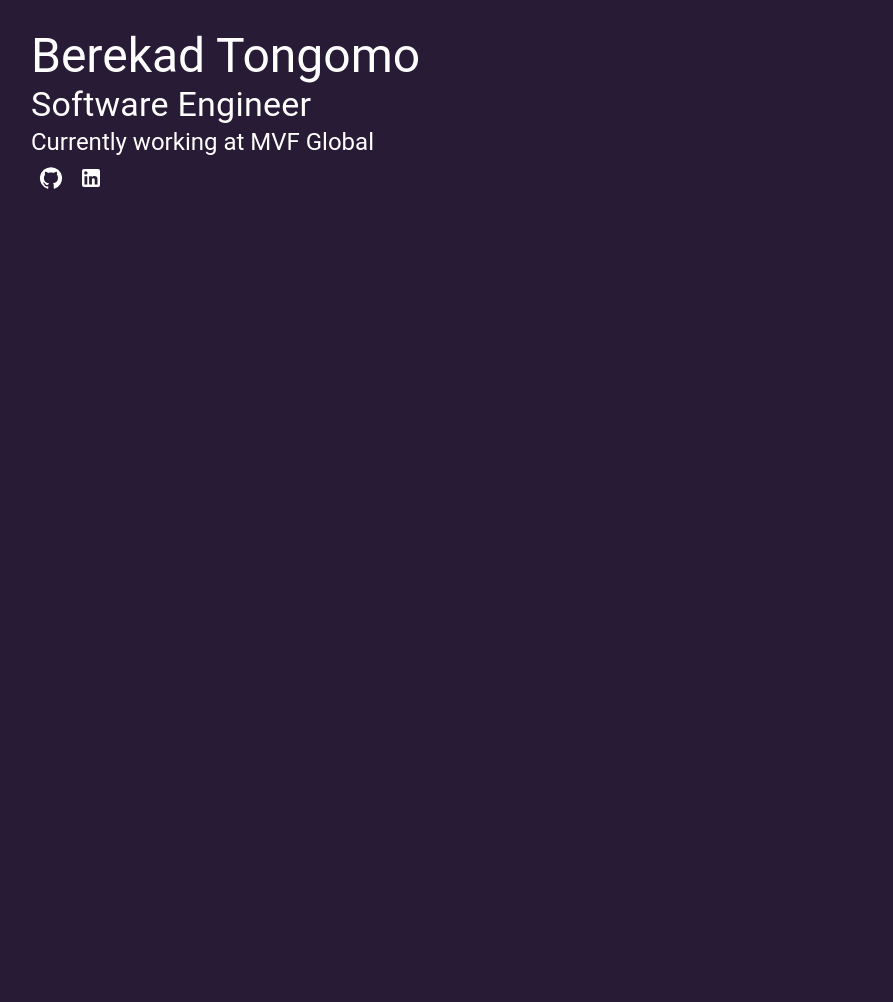
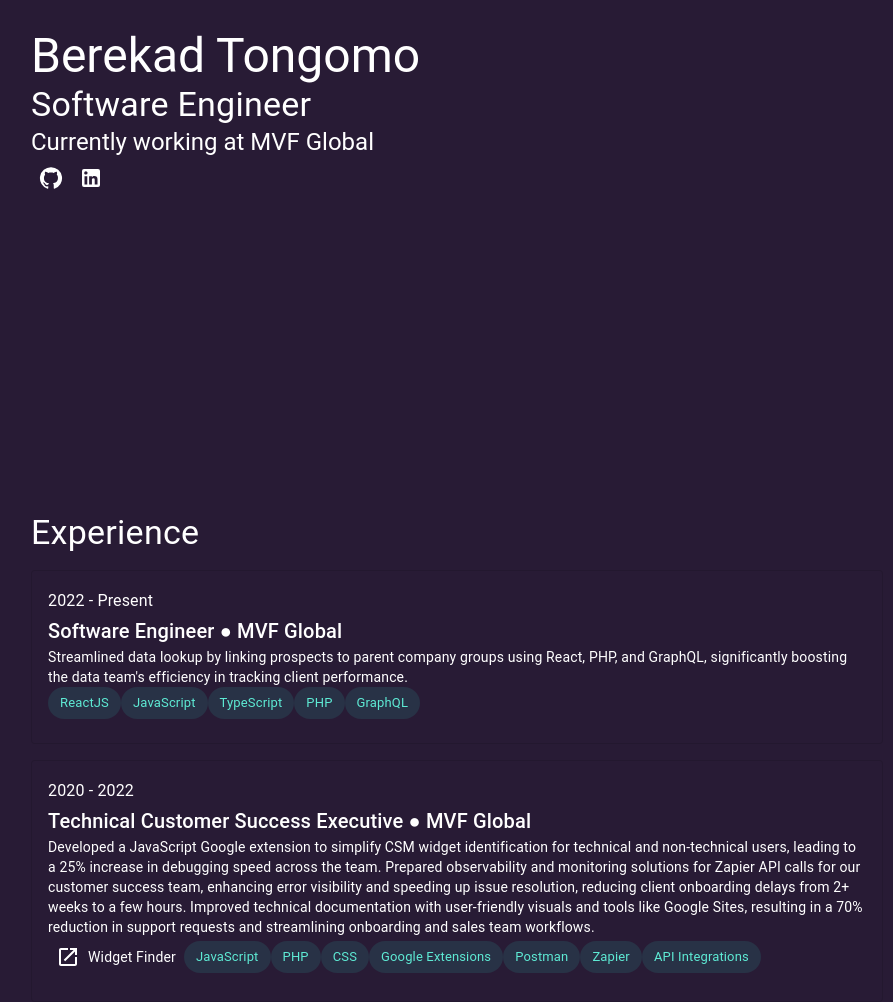
Before and after one commit to kadton/berekad-tongomo, a Gatsby site: page / in a window 1280 px wide. Shown: the whole page, without its empty margins (183-1076 px from the left). Before the commit the page ends 800 px from the top, so only its background shows below. Built offline with nearby package versions, Linux system fonts and the light colour scheme; Gatsby itself is replaced by a stand-in of ours.

Commit message:
001-feature-main-content: Created work experience section for main content

```diff
--- /dev/null
+++ b/src/components/Experience.tsx
@@ -0,0 +1,95 @@
+import React from "react";
+import {
+  Box,
+  Container,
+  Grid,
+  Typography,
+  Card,
+  CardContent,
+  IconButton,
+  Chip,
+} from "@mui/material";
+import LaunchIcon from "@mui/icons-material/Launch";
+import { config } from "../config";
+
+interface IProjects {
+  name: string;
+  icon: string;
+  link: string;
+}
+
+interface IWorkExperience {
+  role: string;
+  company: string;
+  link: string;
+  start: string;
+  end: string;
+  summary: string;
+  skills: string[];
+  projects: IProjects[];
+}
+
+function LinkTextIcon({ name, icon, link }: IProjects) {
+  return (
+    <IconButton
+      color="info"
+      aria-aria-label="open link"
+      href={link}
+      target="_blank"
+    >
+      <LaunchIcon />
+      <Typography ml={1} variant="body2">
+        {name}
+      </Typography>
+    </IconButton>
+  );
+}
+
+function WorkExperience({
+  start,
+  end,
+  role,
+  company,
+  summary,
+  projects,
+  skills,
+}: IWorkExperience) {
+  return (
+    <Grid item>
+      <Card variant="outlined">
+        <CardContent>
+          <Typography variant="subtitle1">
+            {start} - {end}
+          </Typography>
+          <Typography variant="h6">
+            {role} {"\u25CF"} {company}
+          </Typography>
+          <Typography variant="body2">{summary}</Typography>
+          {projects.map((project) => (
+            <LinkTextIcon {...project} key={project.name} />
+          ))}
+          {skills.map((skill) => (
+            <Chip label={skill} color="secondary" />
+          ))}
+        </CardContent>
+      </Card>
+    </Grid>
+  );
+}
+
+const Experience = () => {
+  return (
+    <Container maxWidth="md">
+      <Box mt={4} mb={2}>
+        <Typography variant="h4">Experience</Typography>
+      </Box>
+      <Grid container direction="column" spacing={2}>
+        {config.experiences.map((experience) => (
+          <WorkExperience {...experience} key={experience.summary} />
+        ))}
+      </Grid>
+    </Container>
+  );
+};
+
+export default Experience;
--- a/src/config.ts
+++ b/src/config.ts
@@ -16,7 +16,7 @@
   },
   experiences: [
     {
-      title: "Software Engineer",
+      role: "Software Engineer",
       company: "MVF Global",
       link: "https://mvfglobal.com/",
       start: "2022",
@@ -24,9 +24,10 @@
       summary:
         "Streamlined data lookup by linking prospects to parent company groups using React, PHP, and GraphQL, significantly boosting the data team's efficiency in tracking client performance. ",
       skills: ["ReactJS", "JavaScript", "TypeScript", "PHP", "GraphQL"],
+      projects: [],
     },
     {
-      title: "Technical Customer Success Executive",
+      role: "Technical Customer Success Executive",
       company: "MVF Global",
       link: "https://mvfglobal.com/",
       start: "2020",
@@ -42,6 +43,13 @@
         "Zapier",
         "API Integrations",
       ],
+      projects: [
+        {
+          name: "Widget Finder",
+          icon: "",
+          link: "https://chrome.google.com/webstore/detail/widget-finder/aehpmlfdbpnbjnbkekfbffbnpepnglmh",
+        },
+      ],
     },
   ],
 };
--- a/src/pages/index.tsx
+++ b/src/pages/index.tsx
@@ -2,6 +2,7 @@
 import { ThemeProvider, createTheme } from "@mui/material/styles";
 import CssBaseline from "@mui/material/CssBaseline";
 import HeroSection from "../components/HeroSection";
+import Experience from "../components/Experience";
 
 // import { ThemeOptions } from '@mui/material/styles';
 
@@ -61,6 +62,7 @@
     <ThemeProvider theme={theme}>
       <CssBaseline />
       <HeroSection />
+      <Experience />
     </ThemeProvider>
   );
 };
```
